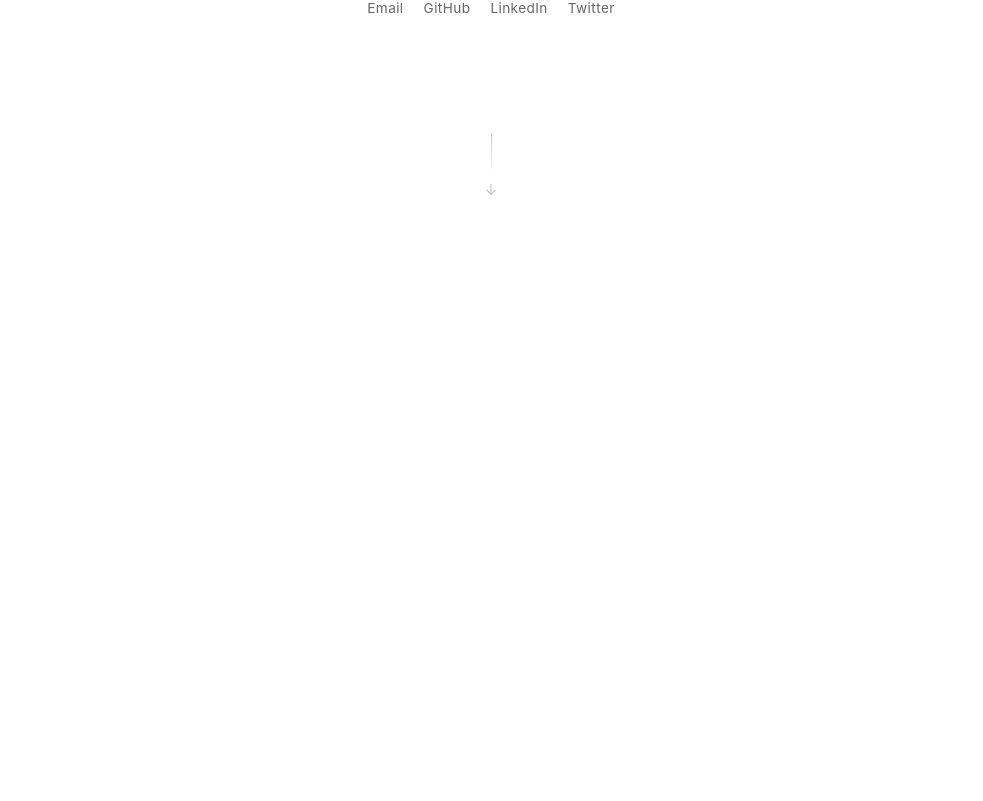
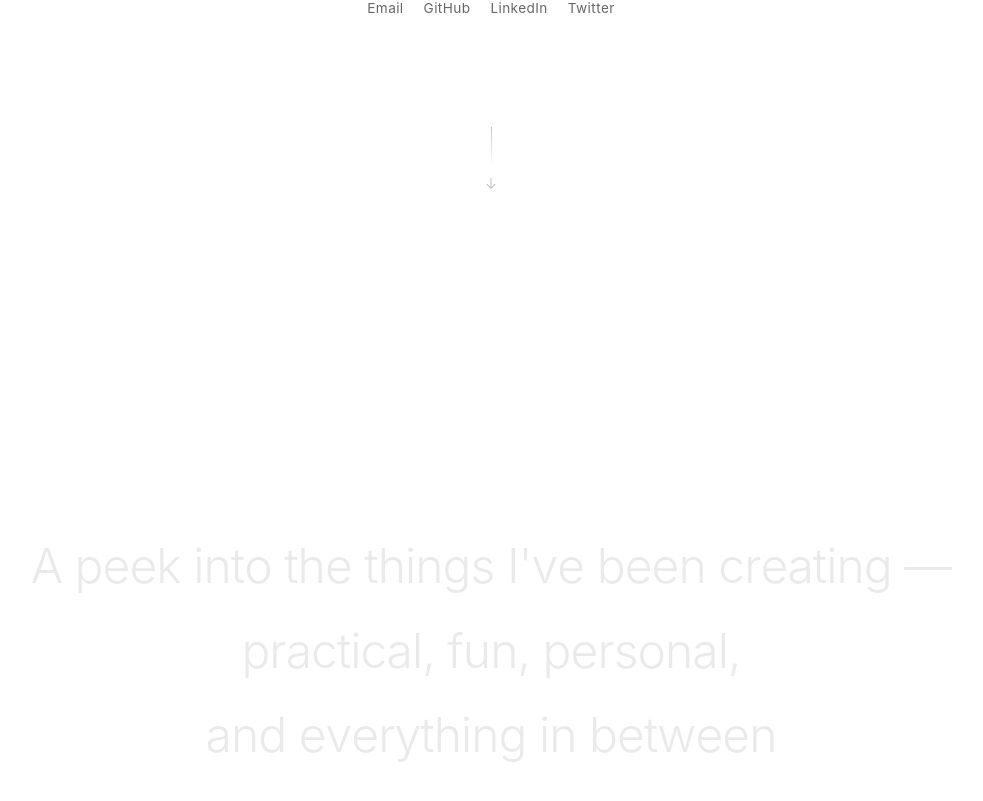
Before and after one commit to JoelJosy/portfolio, a SvelteKit app: page / in a window 1280 px wide. Shown: the part 549-1350 px from the top of the page, without its empty margins (149-1132 px from the left). Before the commit the page ends 800 px from the top, so only its background shows below. Built offline with nearby package versions, Linux system fonts and the light colour scheme.

Commit message:
add projects intro

```diff
--- a/package.json
+++ b/package.json
@@ -36,6 +36,7 @@
 		"vite": "^6.2.6"
 	},
 	"dependencies": {
-		"gsap": "^3.13.0"
+		"gsap": "^3.13.0",
+		"split-type": "^0.3.4"
 	}
 }
--- /dev/null
+++ b/src/lib/components/ProjectsIntro.svelte
@@ -0,0 +1,112 @@
+<script lang="ts">
+  import { onMount } from 'svelte';
+  import { gsap } from 'gsap';
+  import { ScrollTrigger } from 'gsap/ScrollTrigger';
+  import SplitType from 'split-type';
+
+  gsap.registerPlugin(ScrollTrigger);
+
+  let line0: HTMLElement;
+  let line1: HTMLElement;
+  let line2: HTMLElement;
+  let sectionEl: HTMLElement;
+
+  // Split the provided text into three visually balanced lines
+  const textData = [
+    "A peek into the things I've been creating —",
+    "practical, fun, personal,",
+    "and everything in between"
+  ];
+
+  onMount(() => {
+    const lineRefs = [line0, line1, line2];
+    const splitLines = lineRefs.map((el) => new SplitType(el, { types: 'chars' }));
+
+    const tl = gsap.timeline({
+      scrollTrigger: {
+        trigger: sectionEl,
+        start: 'top 50%',
+        end: 'bottom 100%',
+        scrub: true,
+        markers: false,
+        toggleActions: 'play play reverse reverse'
+      }
+    });
+
+    const lineCount = splitLines.length;
+    splitLines.forEach((split, i) => {
+      tl.fromTo(
+        split.chars,
+        { color: '#eaeaea' },
+        {
+          color: '#1a1a1a',
+          stagger: 0.02,
+          duration: 1 // duration is controlled by scroll, but needed for GSAP
+        },
+        `${(i * 100) / lineCount}%` // Start each line at 0%, 33%, 66%
+      );
+    });
+  });
+</script>
+
+<section class="animated-section" bind:this={sectionEl}>
+  <div class="lines-wrapper">
+    <p class="reveal-type" bind:this={line0} style="color:#eaeaea;">{textData[0]}</p>
+    <p class="reveal-type" bind:this={line1} style="color:#eaeaea;">{textData[1]}</p>
+    <p class="reveal-type" bind:this={line2} style="color:#eaeaea;">{textData[2]}</p>
+  </div>
+</section>
+
+<style>
+.animated-section {
+  width: 100vw;
+  min-height: 100vh;
+  background: #fff;
+  display: flex;
+  flex-direction: column;
+  justify-content: center;
+  align-items: center;
+  padding: 0 5%;
+}
+.lines-wrapper {
+  display: flex;
+  flex-direction: column;
+  align-items: center;
+  gap: 2rem;
+  width: 100%;
+  max-width: 1000px;
+}
+.reveal-type {
+  font-size: clamp(1.5rem, 4vw, 3rem);
+  font-weight: 300;
+  color: #1a1a1a;
+  line-height: 1.1;
+  letter-spacing: -0.02em;
+  margin: 0;
+  text-align: center;
+  font-family: -apple-system, BlinkMacSystemFont, 'Segoe UI', Roboto, sans-serif;
+  transition: color 0.3s;
+}
+@media (max-width: 768px) {
+  .animated-section {
+    padding: 0 8%;
+  }
+  .lines-wrapper {
+    gap: 1.5rem;
+  }
+  .reveal-type {
+    font-size: clamp(1.1rem, 6vw, 2rem);
+  }
+}
+@media (max-width: 480px) {
+  .animated-section {
+    padding: 0 10%;
+  }
+  .lines-wrapper {
+    gap: 1rem;
+  }
+  .reveal-type {
+    font-size: clamp(1rem, 7vw, 1.3rem);
+  }
+}
+</style>
--- a/src/routes/+page.svelte
+++ b/src/routes/+page.svelte
@@ -2,6 +2,7 @@
     import LoadingScreen from '$lib/components/LoadingScreen.svelte';
     import Hero from '$lib/components/Hero.svelte';
     import Navbar from '$lib/components/Navbar.svelte';
+    import ProjectsIntro from '$lib/components/ProjectsIntro.svelte';
 
     let showContent = false;
 
@@ -12,4 +13,5 @@
 
 <Navbar />
 <Hero visible={showContent} />
+<ProjectsIntro />
 <!-- <LoadingScreen onComplete={handleLoadingComplete} /> -->
```
Also changed, not shown: 1 other file (tests, documents, lock files or other folders).
